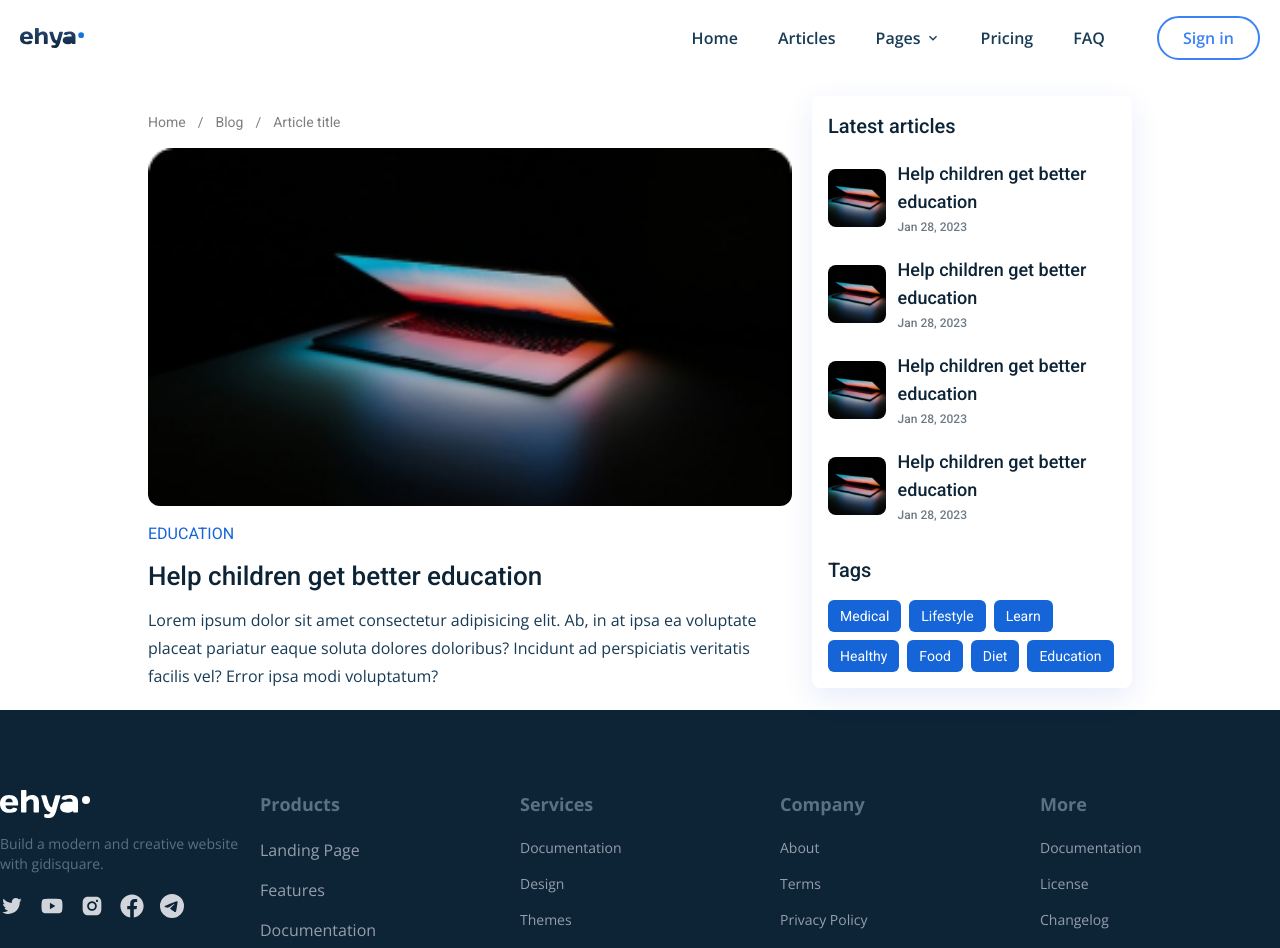
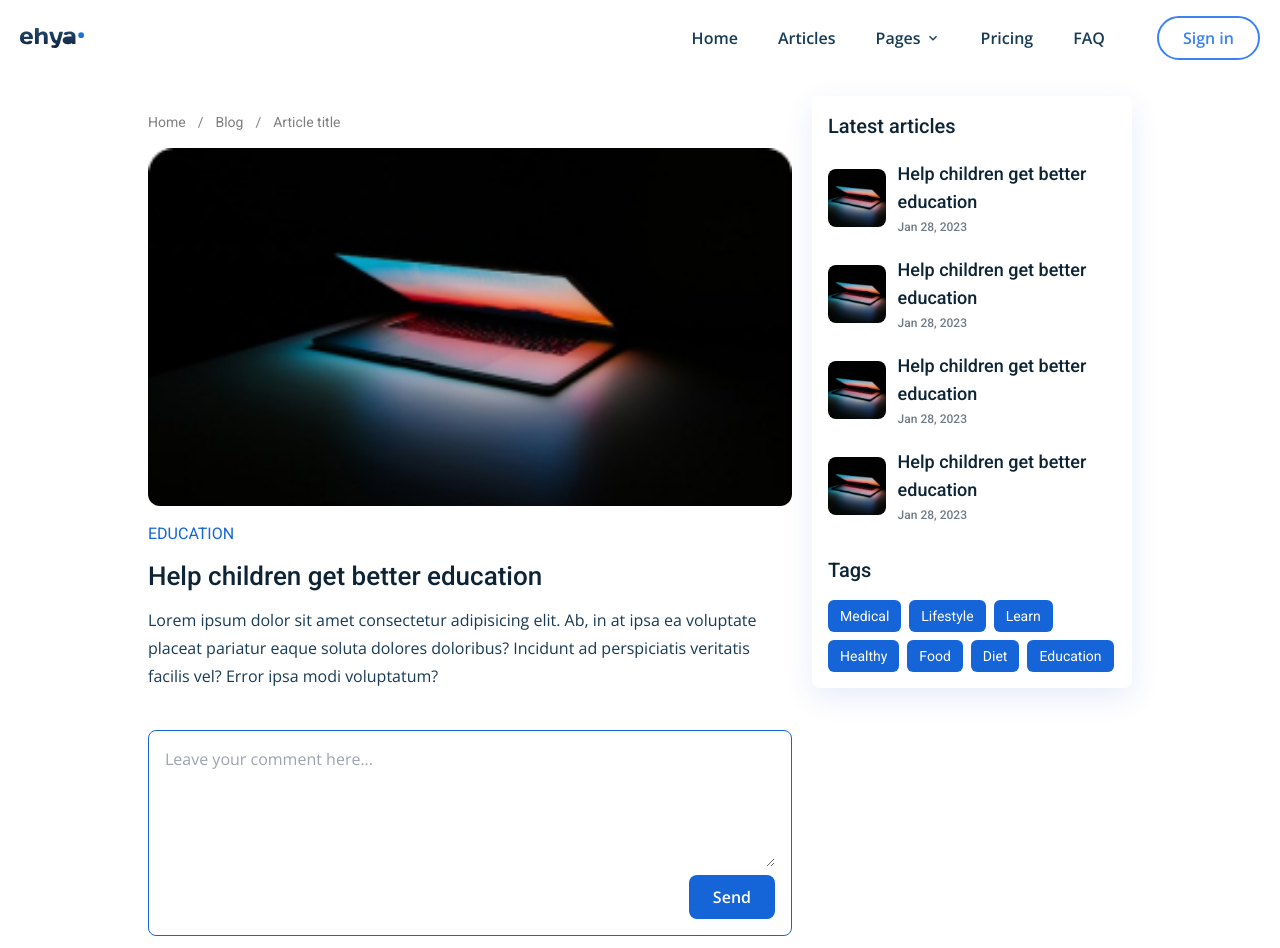
Before and after one commit to tayoolaigbe/mern-sack-blog, a React (Vite) app in the folder frontend/: page /blog/1 in a window 1280 px wide. Shown: the top 948 px of the page. Built offline with nearby package versions, Linux system fonts and the light colour scheme.

Commit message:
Working on the comment section: Added the comment form

```diff
--- a/frontend/src/App.jsx
+++ b/frontend/src/App.jsx
@@ -9,7 +9,7 @@ function App() {
 		<div className="App font-opensans">
 			<Routes>
 				<Route index path="/" element={<HomePage />} />
-				<Route index path="/blog/:id" element={<ArticleDetail />} />
+				<Route path="/blog/:id" element={<ArticleDetail />} />
 			</Routes>
 		</div>
 	);
--- a/frontend/src/components/Header.jsx
+++ b/frontend/src/components/Header.jsx
@@ -59,9 +59,9 @@ const NavItem = ({ item }) => {
 						} lg:hidden transition-all duration-500 pt-4 lg:absolute lg:bottom-0 lg:right-0 lg:transform lg:translate-y-full lg:group-hover:block w-max`}
 					>
 						<ul className="bg-dark-soft lg:bg-transparent text-center flex flex-col shadow-lg rounded-lg overflow-hidden">
-							{item.items.map(page => (
+							{item.items.map((page, index) => (
 								<a
-									key={page}
+									key={index}
 									href="/"
 									className="hover:bg-dark-hard hover:text-white px-4 py-2 text-white lg:text-dark-soft"
 								>
--- /dev/null
+++ b/frontend/src/components/comments/CommentForm.jsx
@@ -0,0 +1,30 @@
+import { useState } from 'react';
+
+const CommentForm = ({ btnLabel }) => {
+	const [value, setValue] = useState('');
+	const submitHandler = e => {
+		e.preventDefault();
+	};
+
+	return (
+		<form onSubmit={submitHandler}>
+			<div className="flex flex-col items-end border border-primary rounded-lg p-4">
+				<textarea
+					className="w-full focus:outline-none"
+					rows="5"
+					placeholder="Leave your comment here..."
+					value={value}
+					onChange={e => setValue(e.target.value)}
+				/>
+				<button
+					className="px-6 py-2.5 rounded-lg bg-primary text-white font-semibold mt-2"
+					type="submit"
+				>
+					{btnLabel}
+				</button>
+			</div>
+		</form>
+	);
+};
+
+export default CommentForm;
--- /dev/null
+++ b/frontend/src/components/comments/CommentsContainer.jsx
@@ -0,0 +1,11 @@
+import CommentForm from './CommentForm';
+
+const CommentsContainer = ({ className }) => {
+	return (
+		<div className={`${className}`}>
+			<CommentForm btnLabel="Send" />
+		</div>
+	);
+};
+
+export default CommentsContainer;
--- a/frontend/src/pages/articleDetail/ArticleDetail.jsx
+++ b/frontend/src/pages/articleDetail/ArticleDetail.jsx
@@ -3,6 +3,7 @@ import BreadCrumbs from '../../components/BreadCrumbs';
 import MainLayout from '../../components/MainLayout';
 import { images } from '../../contants';
 import SuggestedPost from './container/SuggestedPost';
+import CommentsContainer from '../../components/comments/CommentsContainer';
 
 const breadCrumbsData = [
 	{
@@ -84,6 +85,7 @@ const ArticleDetail = () => {
 							voluptatum?
 						</p>
 					</div>
+					<CommentsContainer className="mt-10" />
 				</article>
 				<SuggestedPost
 					header="Latest articles"
```
